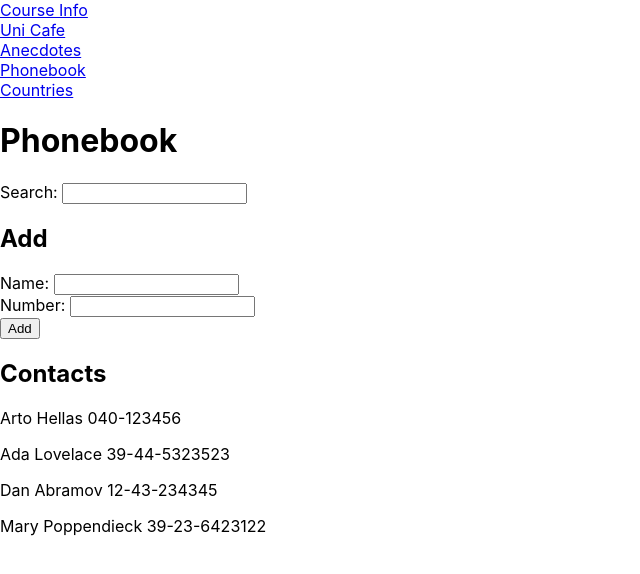
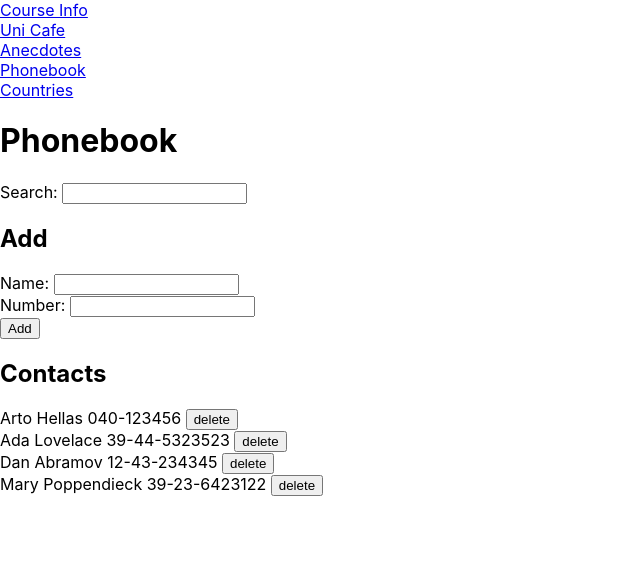
Before and after one commit to SomeDer/fullstackopen, a React (Create React App) app: page /Phonebook in a window 1280 px wide. Shown: the top 574 px of the page, without its empty margins (0-640 px from the left). Built offline with nearby package versions, Linux system fonts and the light colour scheme; data requests are answered from the project's data file.

Commit message:
Communicating with server (2d)

```diff
--- /dev/null
+++ b/src/phonebook/Backend.js
@@ -0,0 +1,11 @@
+import Axios from 'axios';
+
+const url = "http://localhost:3001/contacts";
+const idurl = id => `${url}/${id}`
+export const getContacts = () => Axios.get(url);
+export const postContact = (name, number) => Axios.post(url, {name, number});
+export const deleteContact = id => Axios.delete(idurl(id));
+export const patchNumber = (name, number) =>
+  getContacts().then(({data}) =>
+    Axios.patch(idurl(data.find(c => c.name === name).id), {number})
+  );
--- /dev/null
+++ b/src/phonebook/Contact.js
@@ -0,0 +1,20 @@
+import React from "react";
+import {deleteContact} from './Backend';
+
+const Contact = ({name, number, id, update}) => {
+  const action = () => {
+    if (window.confirm(`Delete ${name}?`)) {
+      deleteContact(id).then(() =>
+        update()
+      );
+    }
+  };
+  return (
+    <div>
+      {name} {number}&nbsp;
+      <button onClick={action}>delete</button>
+    </div>
+  );
+};
+
+export default Contact;
--- a/src/phonebook/PhonebookForm.js
+++ b/src/phonebook/PhonebookForm.js
@@ -1,17 +1,20 @@
 import React, {useState} from "react";
 import FormItem from './FormItem';
+import {postContact, patchNumber} from './Backend';
 
-const PhonebookForm = ({contacts, addContact}) => {
+const PhonebookForm = ({contacts, update}) => {
   const [newName, setName] = useState("");
   const updateName = e => setName(e.target.value);
   const [number, setNumber] = useState("");
   const updateNumber = e => setNumber(e.target.value);
   const submitForm = e => {
     e.preventDefault();
+    const formAction = fn => fn(newName, number).then(() => update());
     if (contacts.map(c => c.name).includes(newName)) {
-      alert(`${newName} is already in the phonebook!`);
+      const dialogue = `${newName} is already in the phonebook! Would you like to change the number to ${number}?`;
+      if (window.confirm(dialogue)) formAction(patchNumber)
     } else {
-      addContact(newName, number);
+      formAction(postContact)
     }
   };
   return (
--- a/src/phonebook/index.js
+++ b/src/phonebook/index.js
@@ -1,14 +1,11 @@
 import React, {useState, useEffect} from "react";
 import PhonebookForm from './PhonebookForm';
 import Search from './Search';
-import Axios from 'axios';
+import {getContacts} from './Backend';
+import Contact from './Contact';
 
 const Phonebook = () => {
   const [contacts, setContacts] =  useState([]);
-  const addContact = (name, number) => setContacts(cs => cs.concat({
-    name,
-    number
-  }));
   const [searching, setSearching] = useState("")
   const searchResults =
     contacts.filter(c =>
@@ -16,19 +13,18 @@ const Phonebook = () => {
        .toLowerCase()
        .includes(searching.toLowerCase())
     );
+  const update = () => getContacts().then(c => setContacts(c.data));
   useEffect(() => {
-    Axios
-      .get("http://localhost:3001/contacts")
-      .then(c => setContacts(c.data))
+    update();
   }, []);
   return (
     <div>
       <h1>Phonebook</h1>
       <Search {...{searching, setSearching}} />
       <h2>Add</h2>
-      <PhonebookForm {...{contacts, addContact}} />
+      <PhonebookForm {...{contacts, update}} />
       <h2>Contacts</h2>
-      {searchResults.map(c => <p>{c.name} {c.number}</p>)}
+      {searchResults.map(({name, number, id}) => <Contact key={id} {...{name, number, id, update}} />)}
     </div>
   );
 };
```
